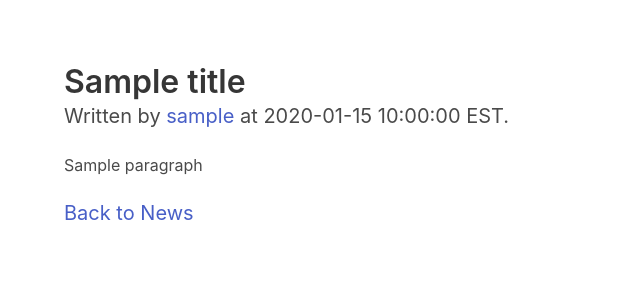
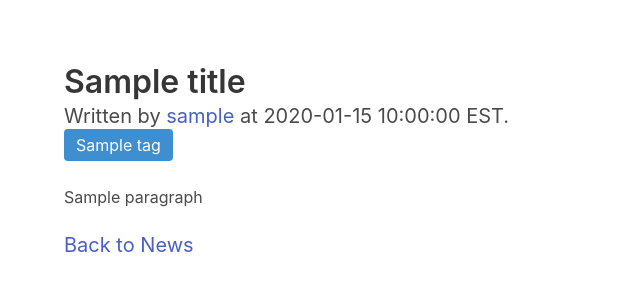
Before and after one commit to zack256/anaximander, a Flask app: template templates/news/article.html in a window 1280 px wide. Shown: the top 300 px of the page, without its empty margins (0-640 px from the left). Run offline with Flask 2, Linux system fonts and the light colour scheme; the template is opened without the code that fills it: most values are stand-ins (such as "Sample title", 1, 10 or a date in 2020); some libraries are stand-ins or nearby versions.

Commit message:
added tags, at least the start of it.

```diff
--- a/assets/css/news.css
+++ b/assets/css/news.css
@@ -1,3 +1,9 @@
 body {
 	padding : 4em !important;
 }
+.subtitle {
+    margin-bottom : 0 !important;
+}
+.news-tag a {
+    color : white !important;
+}
--- a/main.py
+++ b/main.py
@@ -30,6 +30,7 @@ class User(db.Model, UserMixin):
     # Relationships
     roles = db.relationship('Role', secondary = 'user_roles', backref = db.backref('users', lazy='dynamic'))
     news = db.relationship("NewsArticle", backref = "author")
+    news_tags = db.relationship("NewsTag", backref = "author")
 
 class Role(db.Model):
     id = db.Column(db.Integer(), primary_key = True)
@@ -47,12 +48,24 @@ class UserInvitation(db.Model):
     invited_by_user_id = db.Column(db.Integer, db.ForeignKey('user.id'))
     token = db.Column(db.String(100), nullable = False, server_default = '')
 
+article_tags = db.Table("article_tags", db.Column("article_id", db.Integer, db.ForeignKey("news.id")), db.Column("tag_id", db.Integer, db.ForeignKey("newstags.id")))
+
 class NewsArticle(db.Model):
     __tablename__ = "news"
     id = db.Column(db.Integer, primary_key = True)
     name = db.Column(db.String(255), nullable = False, unique = True)
     created = db.Column(db.DateTime())
     author_id = db.Column(db.Integer(), db.ForeignKey('user.id', ondelete = 'CASCADE'))
+    tags = db.relationship("NewsTag", secondary = article_tags)
+
+class NewsTag(db.Model):
+    __tablename__ = "newstags"
+    id = db.Column(db.Integer, primary_key = True)
+    name = db.Column(db.String(40), nullable = False, unique = True)
+    description = db.Column(db.String(400), nullable = False)
+    created = db.Column(db.DateTime())
+    author_id = db.Column(db.Integer(), db.ForeignKey('user.id', ondelete = 'CASCADE'))
+    articles = db.relationship("NewsArticle", secondary = article_tags)
 
 user_manager = UserManager(app, db, User)
 
@@ -86,6 +99,9 @@ def get_est_date():
 def check_if_valid_article_name(name):
     return len(name) <= 255 and re.search(r"^[a-zA-Z0-9-]+$", name)
 
+def check_if_valid_tag_name(name):
+    return len(name) <= 40 and re.search(r"^[a-z0-9-]+$", name)
+
 def add_article_to_db(article_name, author):
     # adds article in file sys to db.
     if not check_if_valid_article_name(article_name):
@@ -102,6 +118,19 @@ def add_article_to_db(article_name, author):
     db.session.commit()
     return True
 
+def add_news_tag_to_db(name, description, author):
+    if not check_if_valid_tag_name(name):
+        app.logger.error("Invalid tag name.")
+        return False
+    new_tag = NewsTag()
+    new_tag.name = name
+    new_tag.description = description
+    new_tag.created = datetime.datetime.now()
+    new_tag.author_id = author.id
+    db.session.add(new_tag)
+    db.session.commit()
+    return True
+
 @app.route("/assets/<path:file_path>")
 def get_asset_file(file_path):
     path = config.paths.WORKING_DIR + "assets/"
@@ -111,8 +140,8 @@ def get_presentable_date(utc_date):
     est_date = utc_date - datetime.timedelta(hours = 4)
     return str(est_date.month) + "/" + str(est_date.day) + "/" + str(est_date.year)
 
-@app.route("/news/article/<requested>")
-@app.route("/news/article/<requested>/")
+@app.route("/news/articles/<requested>")
+@app.route("/news/articles/<requested>/")
 def news_article_handler(requested):
     article = NewsArticle.query.filter(NewsArticle.name == requested).first()
     if article == None:
@@ -121,10 +150,28 @@ def news_article_handler(requested):
     if not os.path.isfile(article_file_path):
         return "Error - Article in database but not in file system."
     author = article.author
+    tags = article.tags
     with open(article_file_path) as article_file:
         lines = article_file.readlines()
     title = lines.pop(0)
     blank = lines.pop(0)
     paragraphs = lines
     date_made = get_presentable_date(article.created)
-    return render_template("news/article.html", paragraphs = paragraphs, title = title, author = author, date_made = date_made)
+    return render_template("news/article.html", paragraphs = paragraphs, title = title, author = author, date_made = date_made, tags = tags)
+
+@app.route("/news/tags/<requested>")
+@app.route("/news/tags/<requested>/")
+def news_tag_handler(requested):
+    tag = NewsTag.query.filter(NewsTag.name == requested).first()
+    if tag == None:
+        return "Tag not found!"
+    author = tag.author
+    articles = tag.articles
+    article_lists = []
+    for article in articles:
+        path = config.paths.NEWS_ARTICLES_DIR + article.name + ".txt"
+        with open(path) as file:
+            title = file.readline()
+        article_lists.append([title, article.created, article.name])
+    article_lists = sorted(article_lists, key = lambda x : x[1], reverse = True)
+    return render_template("news/tag.html", article_lists = article_lists, tag = tag, author = author, est_date = get_presentable_date)
--- a/templates/news/article.html
+++ b/templates/news/article.html
@@ -10,7 +10,14 @@
 	<body>
 		<h3 class = "title is-3">{{ title }}</h3>
 		<h5 class = "subtitle is-5">Written by <a href = "/users/{{ author.username }}/">{{ author.username }}</a> at {{ date_made }} EST.</h5>
-		{% for paragraph in paragraphs %}
+		{% if tags|length > 0 %}
+		<div class="tags are-medium">
+		    {% for tag in tags %}
+            <span class="tag is-info news-tag"><a href = "/news/tags/{{ tag.name }}/">{{ tag.name }}</a></span>
+            {% endfor %}
+        </div>
+        {% endif %}
+        {% for paragraph in paragraphs %}
 		<p>{{ paragraph }}</p>
 		<br/>
 		{% endfor %}
```
Also changed, not shown: templates/news/tag.html (added, +23 -0 lines).
